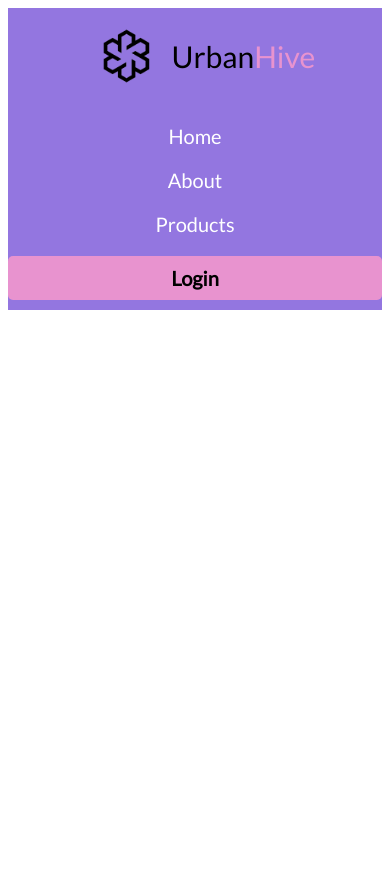
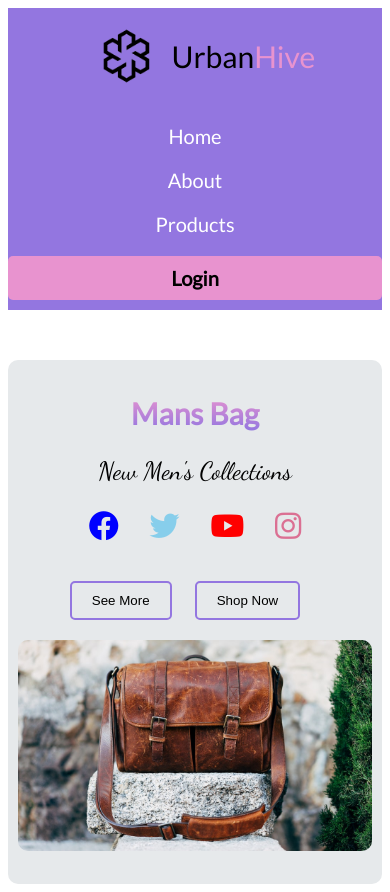
Before and after one commit to farhanrahid8/urbanhive-project, a plain HTML site: page index.html in a window 390 px wide. Before the commit the page ends 844 px from the top, so only its background shows below. Drawn offline with Linux system fonts and the light colour scheme.

Commit message:
create banner section  responsive

```diff
--- a/css/responsive.css
+++ b/css/responsive.css
@@ -17,4 +17,27 @@
        width: 100%;
        margin-bottom: 10px;
     }
+    /* nav responsive ends here */
+
+    .banner-container{
+
+      flex-direction: column;
+
+
+    }
+    .banner-text, .banner-img{
+        width: 100%;
+        margin-bottom: 20px ;
+
+    }
+    .banner-text h1{
+        font-size: 30px;
+    }
+    .banner-text p{
+        font-size: 25px;
+    }
+    .fa-brands{
+        font-size: 30px;
+    }
+
 }
--- a/css/style.css
+++ b/css/style.css
@@ -1,4 +1,5 @@
 @import url('https://fonts.googleapis.com/css2?family=Lato&display=swap');
+@import url('https://fonts.googleapis.com/css2?family=Dancing+Script&display=swap');
 *{
     box-sizing: border-box;
 }
@@ -57,3 +58,62 @@ width: 50%;
     color: black;
     text-align: center;
 }
+
+/* banner design starts here */
+
+.banner-container{
+
+    margin: 50px auto 0;
+    max-width: 1400px;
+    min-height: 50px;
+    display: flex;
+    background-color: #e6e9eb;
+    padding: 10px;
+    border-radius: 10px;
+
+
+}
+.banner-text{
+
+    width: 50%;
+    text-align: center;
+
+}
+.banner-img{
+
+    width: 50%;
+
+}
+.banner-img img{
+    width: 100%;
+    height: auto;
+    border-radius: 10px;
+}
+.banner-text h1{
+    background-image: linear-gradient(to bottom, #e893cf, #9376e0 );
+    color: transparent;
+    -webkit-background-clip: text;
+    font-size: 50px;
+}
+.banner-text p{
+    font-size: 40px;
+    font-family: 'Dancing Script';
+}
+.icons-container{
+    margin-bottom: 20px;
+    display: flex;
+    justify-content: space-between;
+    width: 60%;
+    margin: 0 auto 40px;
+}
+.fa-brands{
+    font-size: 30px;
+}
+.banner-button{
+    background-color: transparent;
+    padding: 10px 20px;
+    border-radius: 5px;
+    border: 2px solid #9376e0;
+    margin-right: 20px;
+
+}
--- a/index.html
+++ b/index.html
@@ -7,6 +7,7 @@
     <title>UrbanHive</title>
     <link rel="stylesheet" href="css/style.css">
     <link rel="stylesheet" href="css/responsive.css">
+    <link rel="stylesheet" href="https://cdnjs.cloudflare.com/ajax/libs/font-awesome/6.4.0/css/all.min.css" integrity="sha512-iecdLmaskl7CVkqkXNQ/ZH/XLlvWZOJyj7Yy7tcenmpD1ypASozpmT/E0iPtmFIB46ZmdtAc9eNBvH0H/ZpiBw==" crossorigin="anonymous" referrerpolicy="no-referrer" />
 </head>
 
 <body>
@@ -30,6 +31,36 @@
         </div>
     </nav>
 
+    <!-- simple banner section -->
+    <section class="banner-container">
+        <div class="banner-text">
+            <h1>Mans Bag</h1>
+            <p>New Men's Collections</p>
+            <div class="icons-container">
+                <span>
+                    <i class="fa-brands fa-facebook" style="color: blue;"></i>
+                </span>
+                <span>
+                    <i class="fa-brands fa-twitter" style="color: skyblue;"></i>
+                </span>
+                <span>
+                    <i class="fa-brands fa-youtube" style="color: red;"></i>
+                </span>
+                <span>
+                    <i class="fa-brands fa-instagram" style="color: palevioletred;"></i>
+                </span>
+            </div>
+            <button class="banner-button">See More</button>
+            <button class="banner-button">Shop Now</button>
+
+        </div>
+        <div class="banner-img">
+            <img src="resources/banner-image/bag-picture.jpg" alt="">
+
+        </div>
+
+    </section>
+
 </body>
 
 </html>
```
